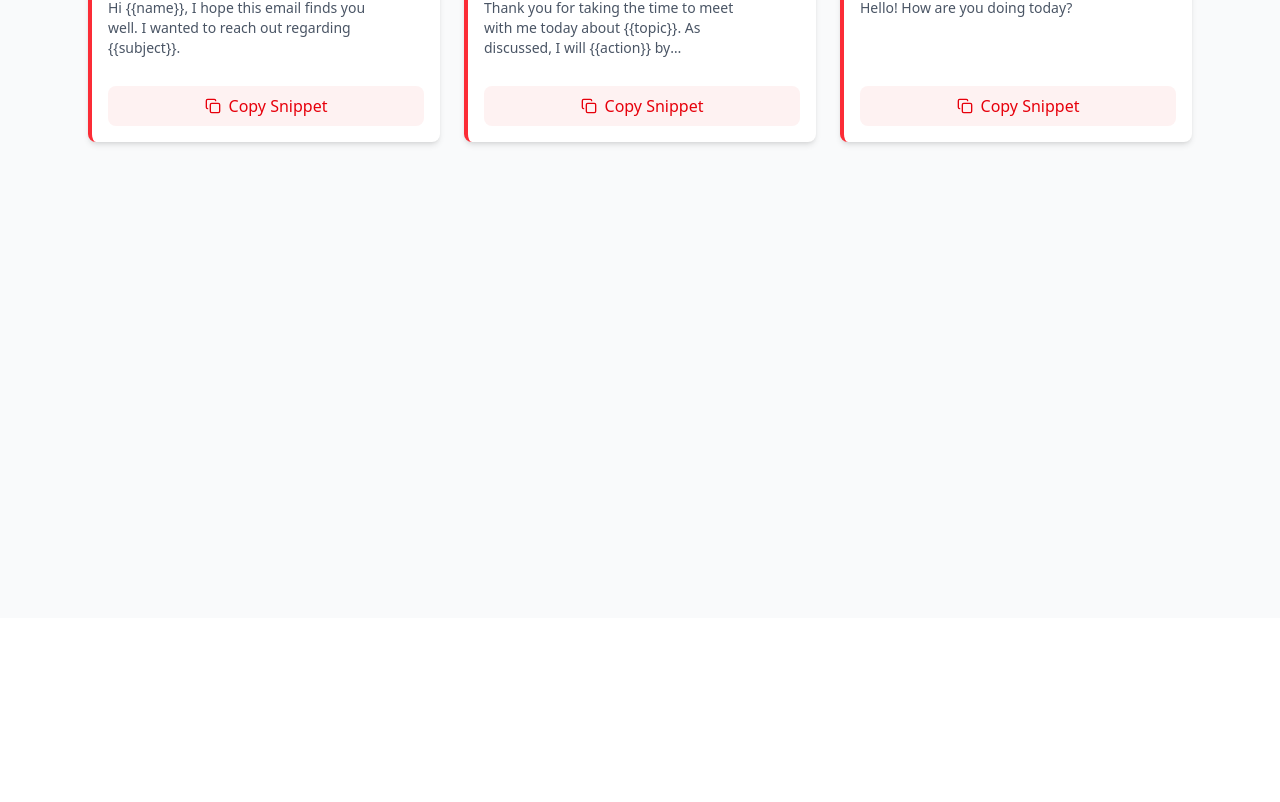
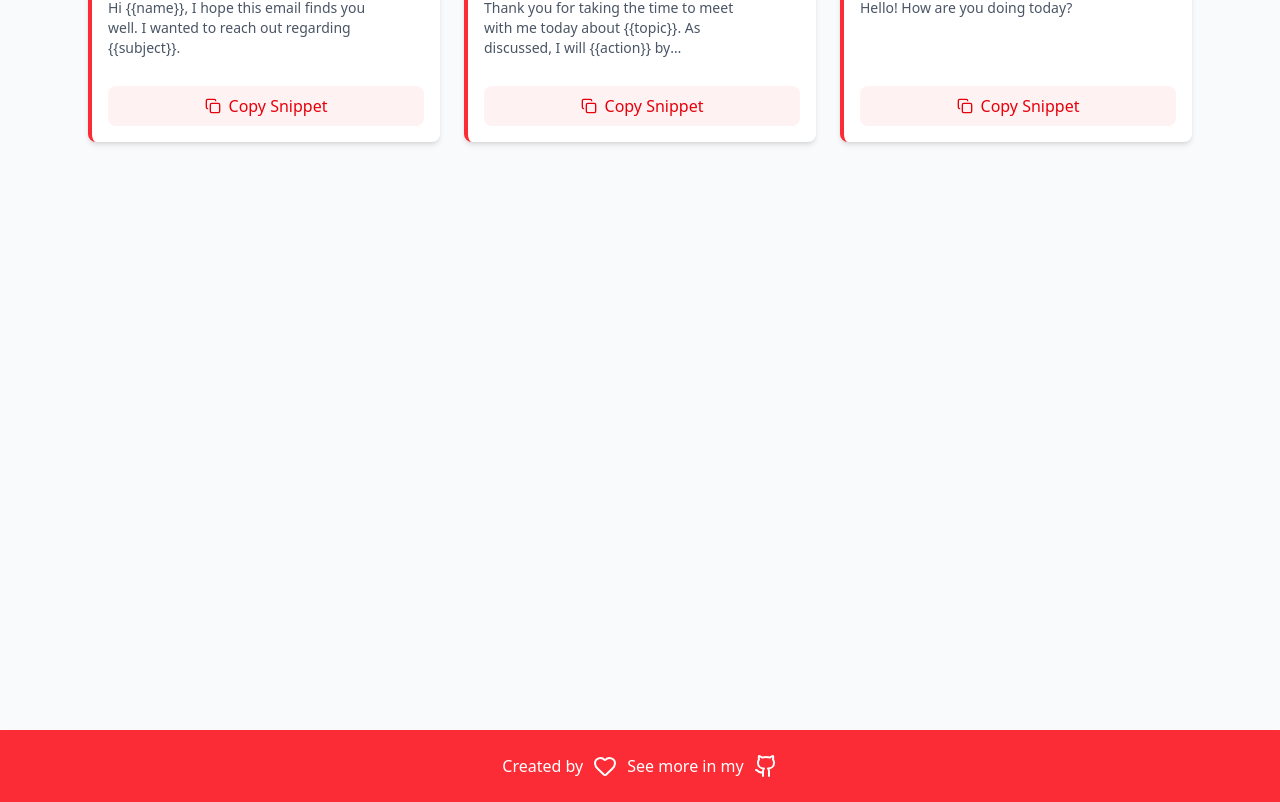
Before and after one commit to homayunmmdy/SnappText, a React (Vite) app: page / in a window 1280 px wide. Shown: the part 182-984 px from the top of the page. Before the commit the page ends 800 px from the top, so only its background shows below. Built offline with nearby package versions, Linux system fonts and the light colour scheme.

Commit message:
Add : Footer

```diff
--- a/src/App.tsx
+++ b/src/App.tsx
@@ -2,6 +2,7 @@ import React, { useReducer } from "react";
 import { Toaster } from "react-hot-toast";
 import appReducer from "./appReducer";
 import AllSnippets from "./components/AllSnippets";
+import Footer from "./components/Footer";
 import Header from "./components/Header";
 import PlaceholderModal from "./components/PlaceholderModal";
 import SnippetForm from "./components/SnippetForm";
@@ -41,14 +42,14 @@ const App: React.FC = () => {
   return (
     <AppContext.Provider value={{ state, dispatch }}>
       <Toaster />
+        <Header />
       <div className="min-h-screen bg-gray-50">
-        <Header />
-
         <AllSnippets state={state} dispatch={dispatch} />
 
         <PlaceholderModal />
         <SnippetForm />
       </div>
+        <Footer />
     </AppContext.Provider>
   );
 };
--- a/src/components/AllSnippets.tsx
+++ b/src/components/AllSnippets.tsx
@@ -9,7 +9,7 @@ interface Props {
 }
 const AllSnippets = ({ state, dispatch }: Props) => {
   return (
-    <main className="max-w-6xl mx-auto p-6">
+    <main className="max-w-6xl mx-auto p-6 h-full">
       {state.snippets.length === 0 ? (
         <div className="text-center py-12">
           <div className="text-gray-400 mb-4">
--- /dev/null
+++ b/src/components/Footer.tsx
@@ -0,0 +1,18 @@
+import { Github, Heart } from "lucide-react";
+
+const Footer = () => {
+  return (
+    <footer className="bg-red-500 text-white p-6 shadow-lg">
+      <div className="max-w-6xl mx-auto ">
+        <p className="flex justify-center items-center gap-2.5 ">
+          Created by <Heart /> See more in my{" "}
+          <a href="https://github.com/homayunmmdy" title="github">
+            <Github />
+          </a>
+        </p>
+      </div>
+    </footer>
+  );
+};
+
+export default Footer;
```
